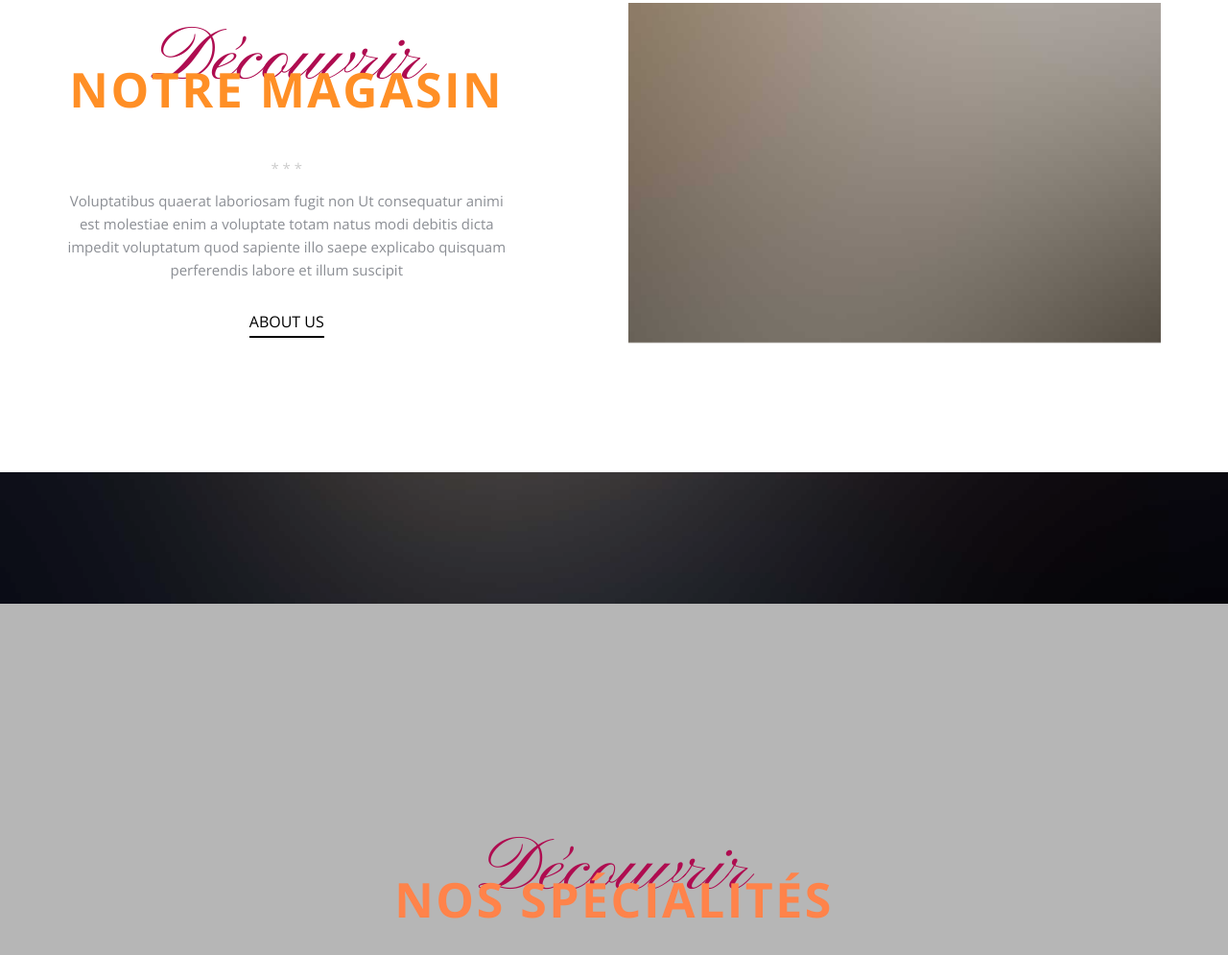
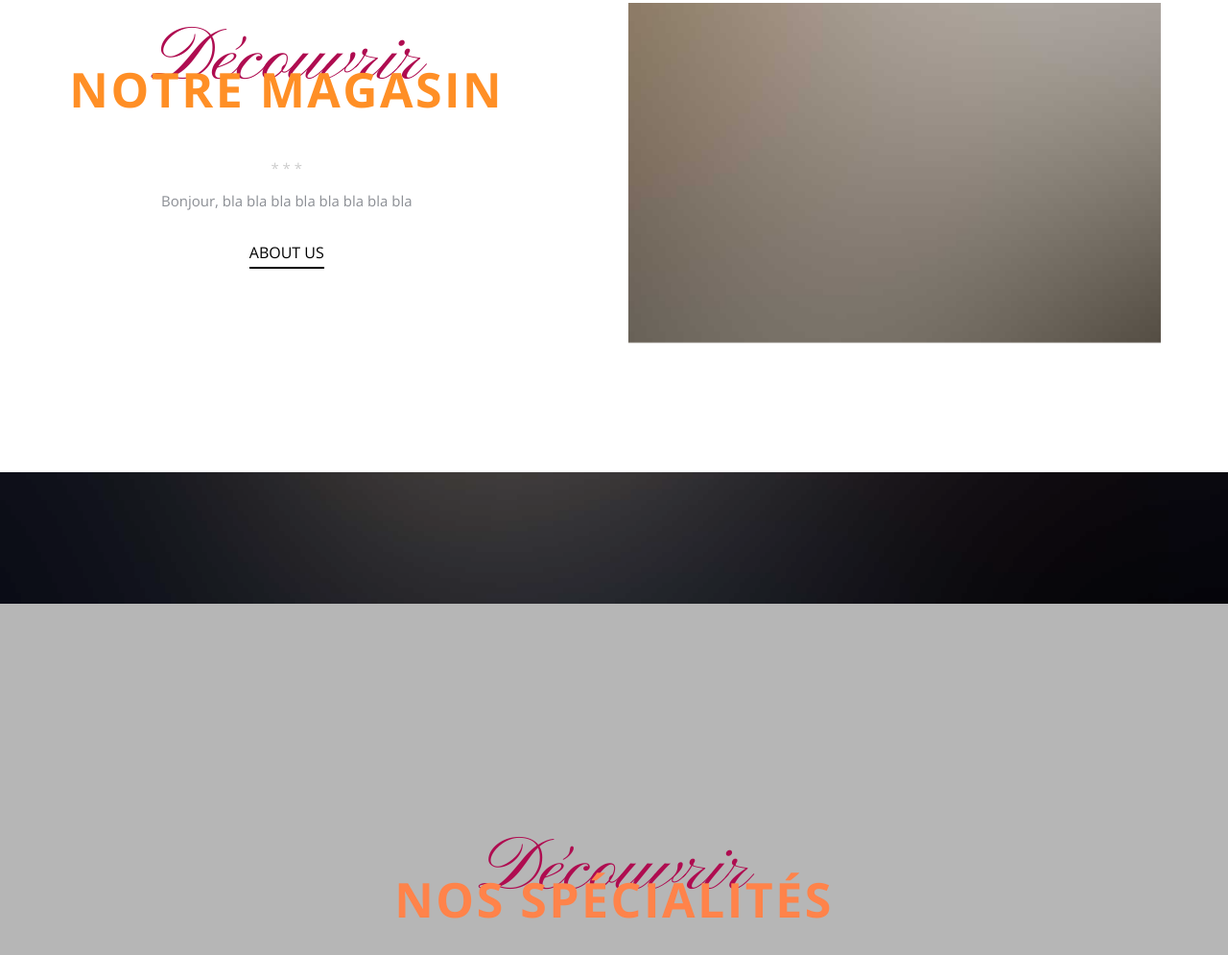
Before and after one commit to GuillaumeBgc/SiteResto, a website: page index.html in a window 1280 px wide. Shown: the part 852-1847 px from the top of the page at 96% size. Drawn offline with nearby package versions, Linux system fonts and the light colour scheme; files whose address does not match are found by name.

Commit message:
Commit Voluptabilus

```diff
--- a/index.html
+++ b/index.html
@@ -108,7 +108,7 @@
               <h3 class="secondary-heading">Notre magasin</h3>
               <span class="seperator">* * *</span>
             </div>
-            <p>Voluptatibus quaerat laboriosam fugit non Ut consequatur animi est molestiae enim a voluptate totam natus modi debitis dicta impedit voluptatum quod sapiente illo saepe explicabo quisquam perferendis labore et illum suscipit</p>
+            <p>Bonjour, bla bla bla bla bla bla bla bla</p>
             <p><a href="#" class="probootstrap-custom-link">About Us</a></p>
           </div>
           <div class="col-md-6 col-md-push-1 probootstrap-animate">
```
